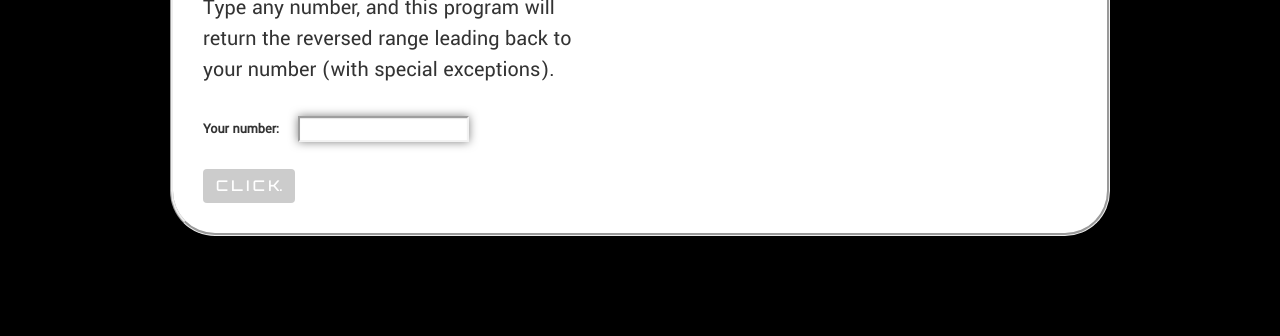
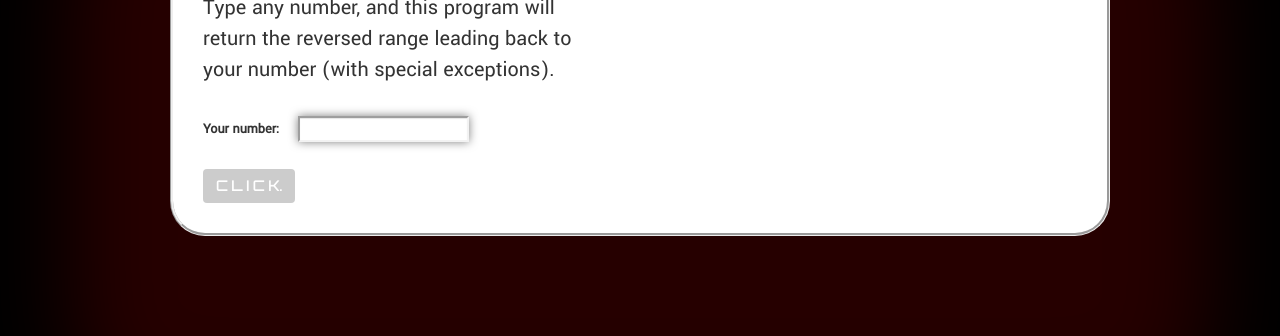
Before and after one commit to Eucile/sorrydave, a plain HTML site: page index.html in a window 1280 px wide. Shown: the part 516-852 px from the top of the page. Drawn offline with nearby package versions, Linux system fonts and the light colour scheme.

Commit message:
add red glow in css

```diff
--- a/css/styles.css
+++ b/css/styles.css
@@ -35,8 +35,9 @@ img {
   background-color: white;
   margin: 10px 100px 100px 100px;
   padding: 30px;
-  border-radius: 45px;
+  border-radius: 35px;
   border-style: groove;
+  box-shadow: 0px 90px 90px 100px rgba(300, 0, 0, 0.15);
 }
 
 body {
--- a/index.html
+++ b/index.html
@@ -27,7 +27,7 @@
                 </div>
                 <p>Type any number, and this program will return the reversed range leading back to your number (with special exceptions).</p>
                 <label for="userNumber">Your number:</label>
-                <input id="userNumber" class="form-control-sm" type="text" maxlength="10">
+                <input id="userNumber" class="form-control-sm" type="text" maxlength="5">
             </div>
             <button type="submit" class="btn btn-dark" id="submit-button"><strong>C L I C K.</strong></button>
         </form>
```
Also changed, not shown: 1 other file.
